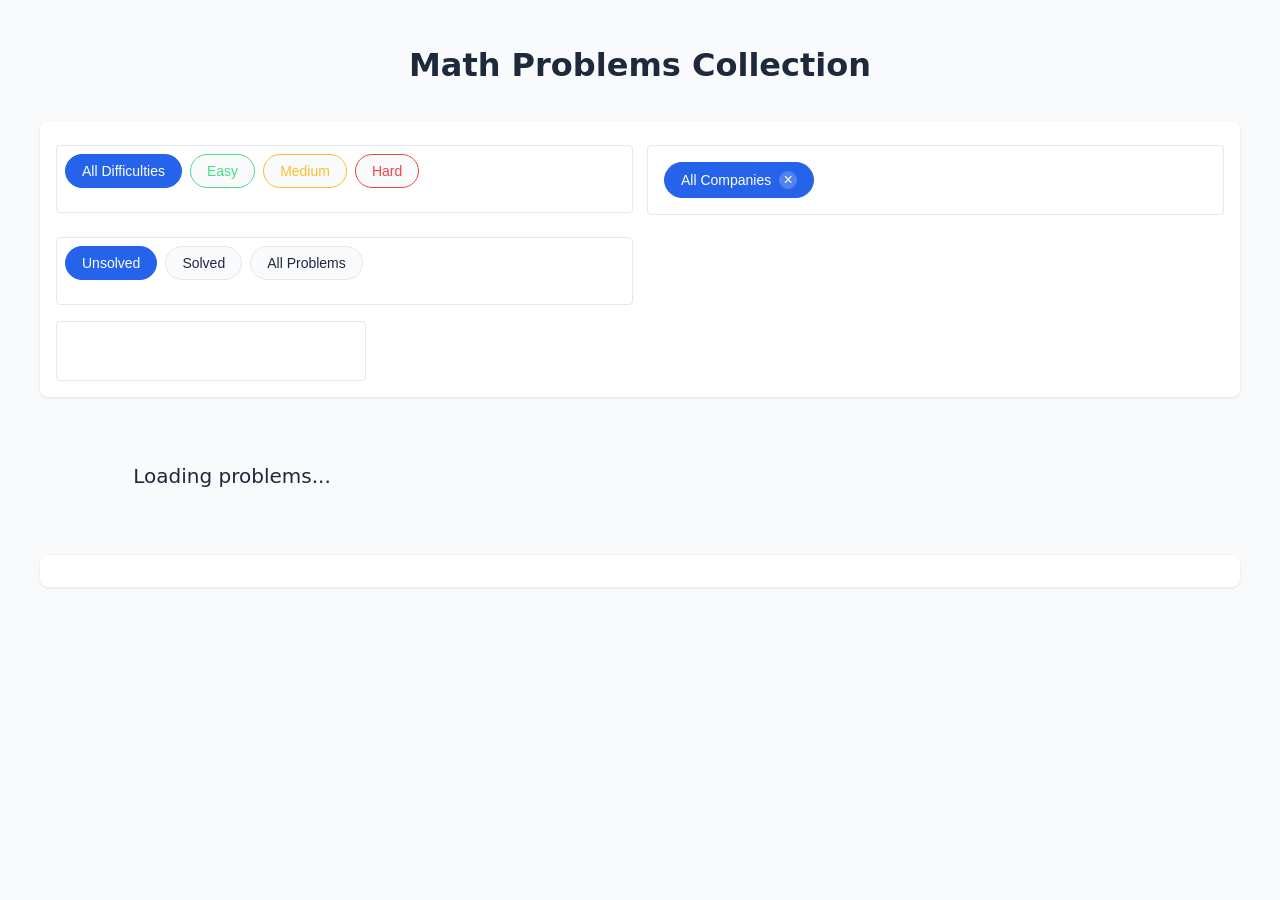
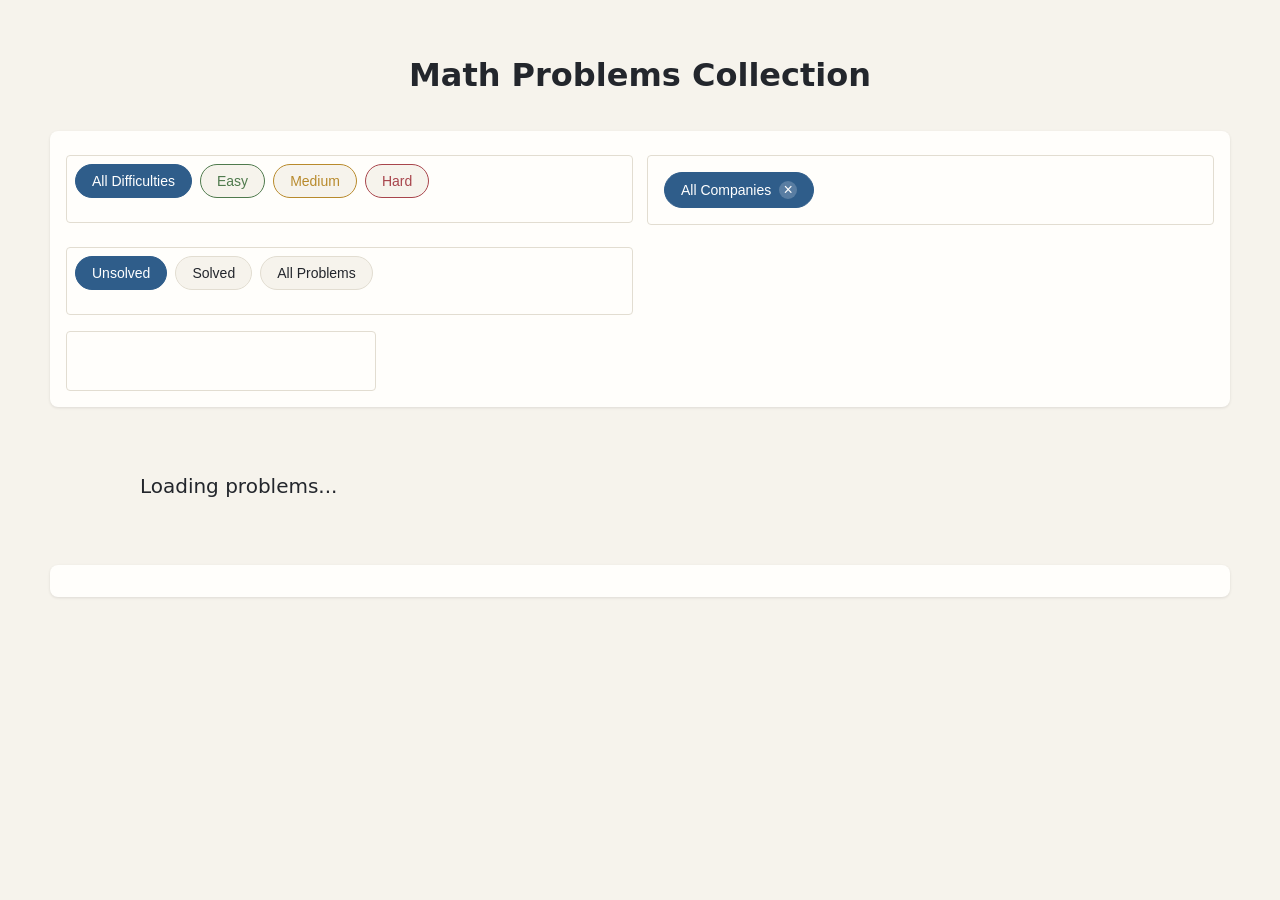

feat: redesign + new page with reversals

--- a/styles.css
+++ b/styles.css
@@ -1,12 +1,12 @@
 :root {
-    --primary: #2563eb;
-    --background: #f8fafc;
-    --text: #1e293b;
-    --card: #ffffff;
-    --border: #e2e8f0;
-    --easy: #4ade80;
-    --medium: #fbbf24;
-    --hard: #ef4444;
+    --primary: #2f5d8a;
+    --background: #f6f3ec;
+    --text: #23262c;
+    --card: #fffefb;
+    --border: #e2ddd1;
+    --easy: #4f7a4d;
+    --medium: #b88a2c;
+    --hard: #a8454c;
 }
 
 body {
@@ -15,12 +15,13 @@ body {
     color: var(--text);
     line-height: 1.5;
     margin: 0;
-    padding: 20px;
+    padding: 0;
 }
 
 .container {
-    max-width: 1200px;
+    max-width: 1180px;
     margin: 0 auto;
+    padding: 30px 22px 0;
 }
 
 .header {
@@ -68,6 +69,12 @@ select {
 
 .problem-card:hover {
     transform: translateY(-2px);
+    border-color: rgba(47,93,138,0.45);
+    box-shadow: 0 8px 22px -12px rgba(40,35,25,0.28);
+}
+
+.problem-card {
+    border: 1px solid var(--border);
 }
 
 .problem-header {
@@ -89,16 +96,18 @@ select {
 }
 
 .tag {
-    background: #f1f5f9;
+    background: #f3efe6;
+    border: 1px solid var(--border);
     padding: 0.25rem 0.75rem;
     border-radius: 999px;
     font-size: 0.75rem;
-    color: #64748b;
+    color: #5c626d;
 }
 
 .company-tag-card {
-    background: #e2e8f0;
-    color: #475569;
+    background: #eef2f6;
+    border-color: #d2dde7;
+    color: #2f5d8a;
 }
 
 .solved-checkbox {
@@ -139,7 +148,7 @@ select {
 
 .solved-checkbox input[type="checkbox"]:checked::before {
     content: "✓";
-    color: white;
+    color: #fff;
     font-size: 0.875rem;
 }
 
@@ -218,7 +227,7 @@ select {
 
 .page-button.active {
     background: var(--primary);
-    color: white;
+    color: #fff;
     border-color: var(--primary);
 }
 
@@ -388,13 +397,13 @@ select {
 
 .company-tag:hover {
     background: var(--primary);
-    color: white;
+    color: #fff;
     border-color: var(--primary);
 }
 
 .company-tag.active {
     background: var(--primary);
-    color: white;
+    color: #fff;
     border-color: var(--primary);
 }
 
@@ -466,13 +475,13 @@ select {
 
 .difficulty-tag:hover {
     background: var(--primary);
-    color: white;
+    color: #fff;
     border-color: var(--primary);
 }
 
 .difficulty-tag.active {
     background: var(--primary);
-    color: white;
+    color: #fff;
     border-color: var(--primary);
 }
 
@@ -493,17 +502,17 @@ select {
 
 .difficulty-tag[data-difficulty="easy"].active {
     background: var(--easy);
-    color: white;
+    color: #fff;
 }
 
 .difficulty-tag[data-difficulty="medium"].active {
     background: var(--medium);
-    color: white;
+    color: #fff;
 }
 
 .difficulty-tag[data-difficulty="hard"].active {
     background: var(--hard);
-    color: white;
+    color: #fff;
 }
 
 .difficulty.easy { color: var(--easy); }
@@ -581,7 +590,7 @@ select {
 .solved-filter-tag:hover,
 .solved-filter-tag.active {
     background: var(--primary);
-    color: white;
+    color: #fff;
     border-color: var(--primary);
 }
 
